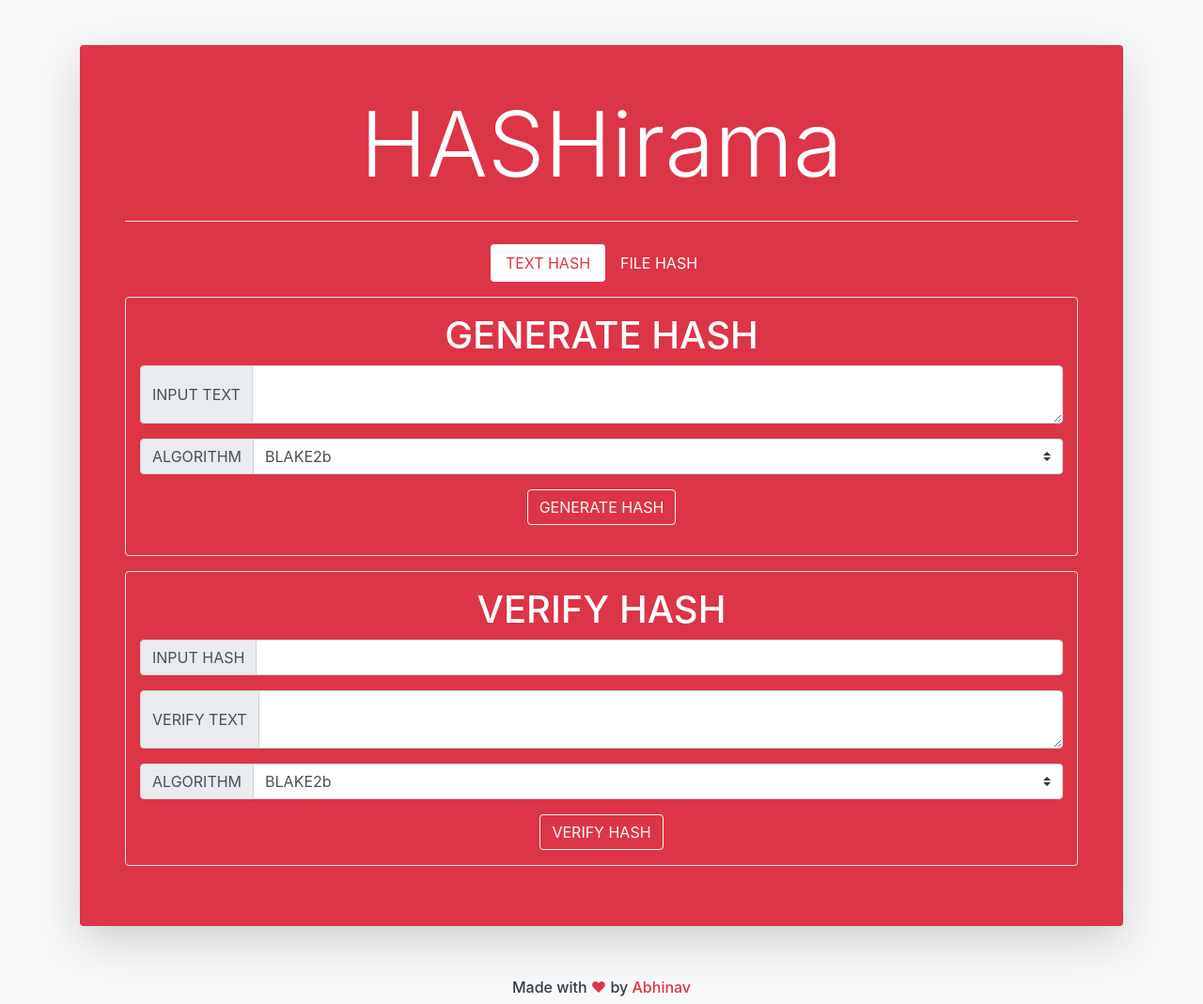
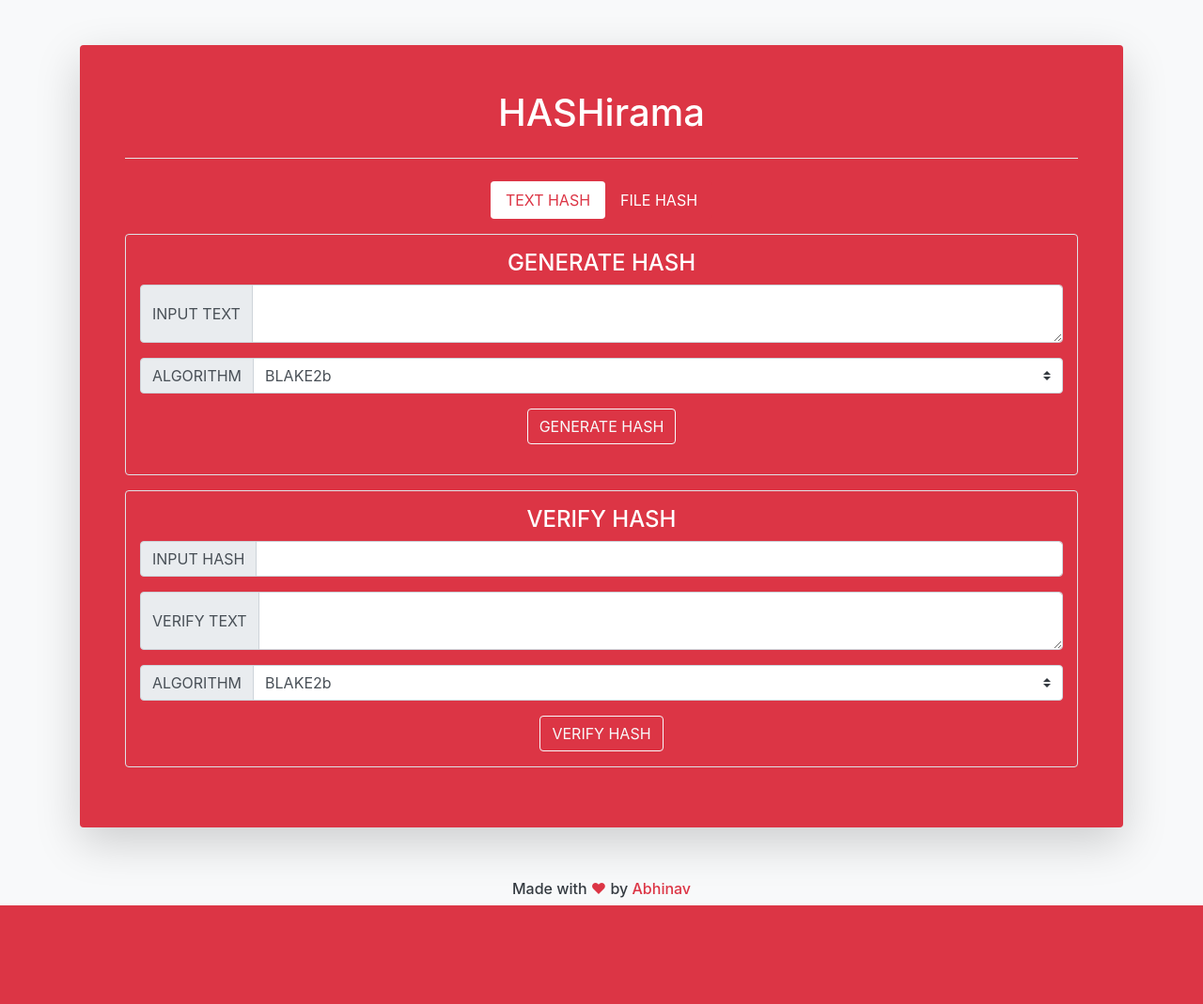
Before and after one commit to zeborg/HASHirama, a Flask app: page / in a window 1280 px wide. Shown: the whole page at 94% size. After the commit the page ends 964 px from the top, so only its background shows below. Run offline with Flask 2, Linux system fonts and the light colour scheme; some libraries are stand-ins or nearby versions.

Commit message:
Added favicon, adjusted header sizes

```diff
--- a/HASHirama/templates/base.html
+++ b/HASHirama/templates/base.html
@@ -5,12 +5,13 @@
     <meta name="viewport" content="width=device-width, initial-scale=1.0">
     <link rel="stylesheet" href="https://stackpath.bootstrapcdn.com/bootstrap/4.5.0/css/bootstrap.min.css" integrity="sha384-9aIt2nRpC12Uk9gS9baDl411NQApFmC26EwAOH8WgZl5MYYxFfc+NcPb1dKGj7Sk" crossorigin="anonymous">
     <link rel="stylesheet" href="{{url_for('static',filename='style.css')}}">
+    <link rel="shortcut icon" href="{{url_for('static',filename='favicon.ico')}}" type="image/x-icon">
     <title>HASHirama — Text & File Hashing</title>
 </head>
 <body class="bg-light">
-    <div class="container">
+    <div class="container-xl">
         <div class="container px-5 py-5 bg-danger my-5 shadow-lg rounded">
-            <h1 class="display-1 row justify-content-center text-white">HASHirama</h1>
+            <h1 class="display-5 row justify-content-center text-white">HASHirama</h1>
             <hr class="my-4 bg-white"/>
             {% block template %}
             {% endblock %}
--- a/HASHirama/templates/hash.html
+++ b/HASHirama/templates/hash.html
@@ -1,4 +1,5 @@
 {% extends 'base.html' %}
+
 {% block template %}
     <ul class="nav nav-pills mb-3 justify-content-center" id="pills-tab" role="tablist">
     <li class="nav-item pill-danger" role="presentation">
--- a/HASHirama/templates/home.html
+++ b/HASHirama/templates/home.html
@@ -3,7 +3,7 @@
 {% block texthash %}
 <form method="POST" action="/">
         {{ th_form.csrf_token }}
-        <h1 class="display-5 row text-white justify-content-center">GENERATE HASH</h1>
+        <h4 class="display-5 row text-white justify-content-center">GENERATE HASH</h4>
         <div class="form-group">
                 <div class="mb-3">
                         <div class="input-group">
@@ -29,7 +29,7 @@
 {% block checktexthash %}
 <form method="POST" action="/">
         {{ ch_th_form.csrf_token }}
-        <h1 class="display-5 row text-white justify-content-center">VERIFY HASH</h1>
+        <h4 class="display-6 row text-white justify-content-center">VERIFY HASH</h4>
         <div class="mb-3">
                 <div class="input-group">
                         <div class="input-group-prepend">
@@ -62,7 +62,7 @@
 {% block filehash %}
 <form method="POST" action="/" enctype="multipart/form-data">
         {{ fh_form.csrf_token }}
-        <h1 class="display-5 row text-white justify-content-center">GENERATE HASH</h1>
+        <h4 class="display-5 row text-white justify-content-center">GENERATE HASH</h4>
         <div class="form-group">
                 <div class="mb-3">
                         <div class="input-group">
@@ -89,7 +89,7 @@
 {% block checkfilehash %}
 <form method="POST" action="/" enctype="multipart/form-data">
         {{ ch_fh_form.csrf_token }}
-
+        <h4 class="display-5 row text-white justify-content-center">VERIFY HASH</h4>
         <div class="mb-3">
                 <div class="input-group">
                         <div class="input-group-prepend">
```
Also changed, not shown: HASHirama/static/favicon.ico (added).
